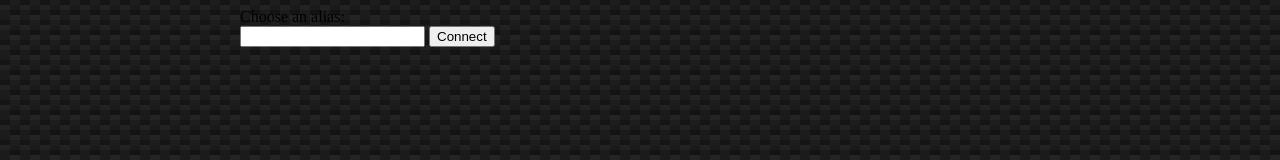
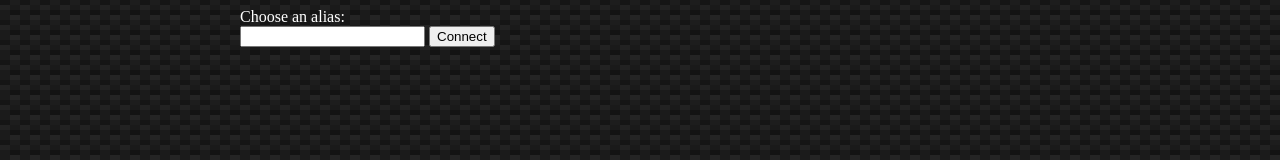
Before and after one commit to solarshado/nodeChat, a plain HTML site: page pub/chat.html in a window 1280 px wide. Drawn offline with nearby package versions, Linux system fonts and the light colour scheme.

Commit message:
Update chat.html
Change the "Choose an alias:" title to white to stand out on the loginForm.

```diff
--- a/pub/chat.html
+++ b/pub/chat.html
@@ -13,7 +13,7 @@
     <body>
         <div id="content">
             <form id="loginForm">
-                Choose an alias:
+                <font color="white">Choose an alias:</font>
                 <br />
 	        <input type="text" id="name" name="name" />
                 <input type="submit" value="Connect" />
```
